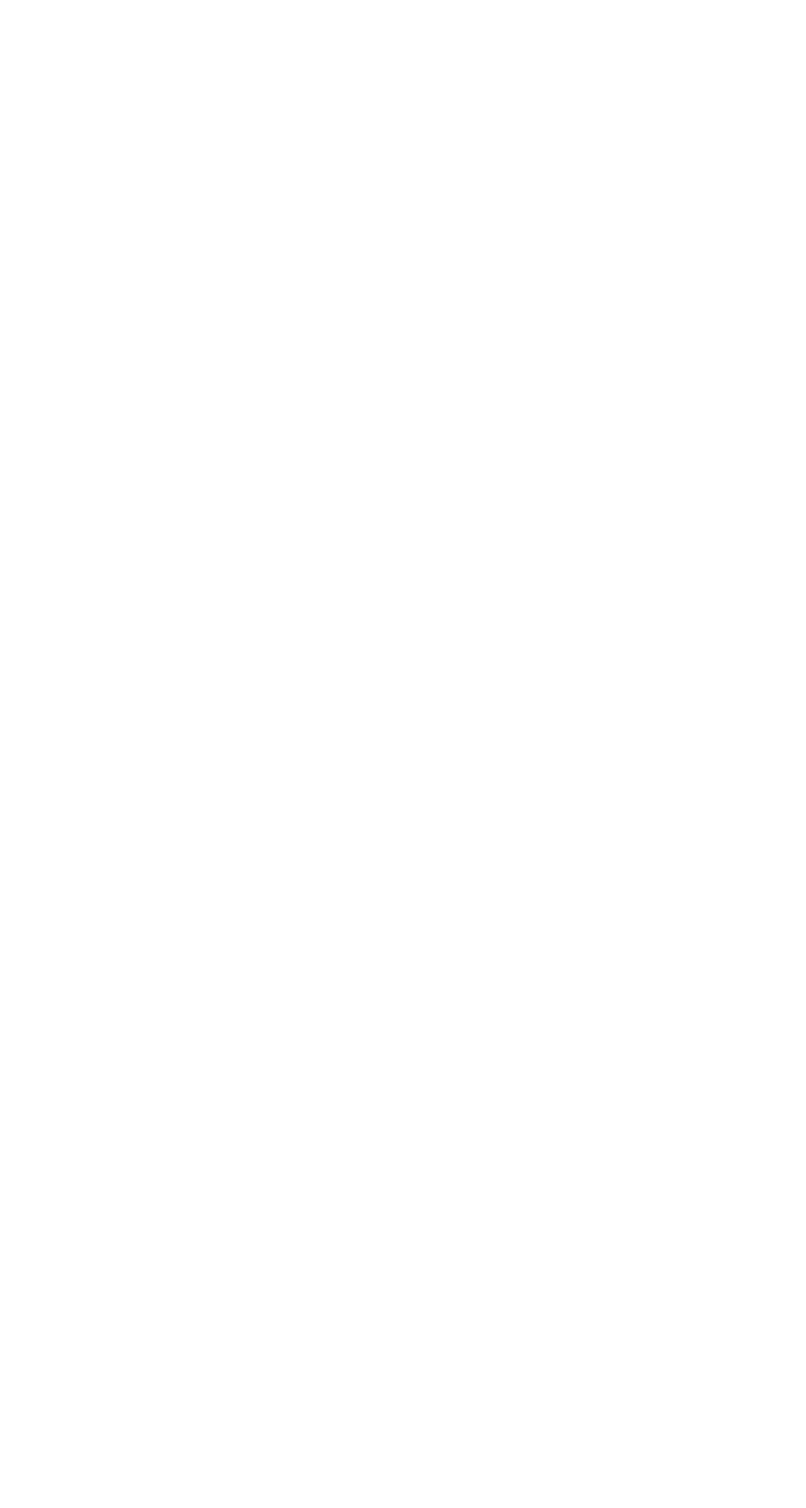
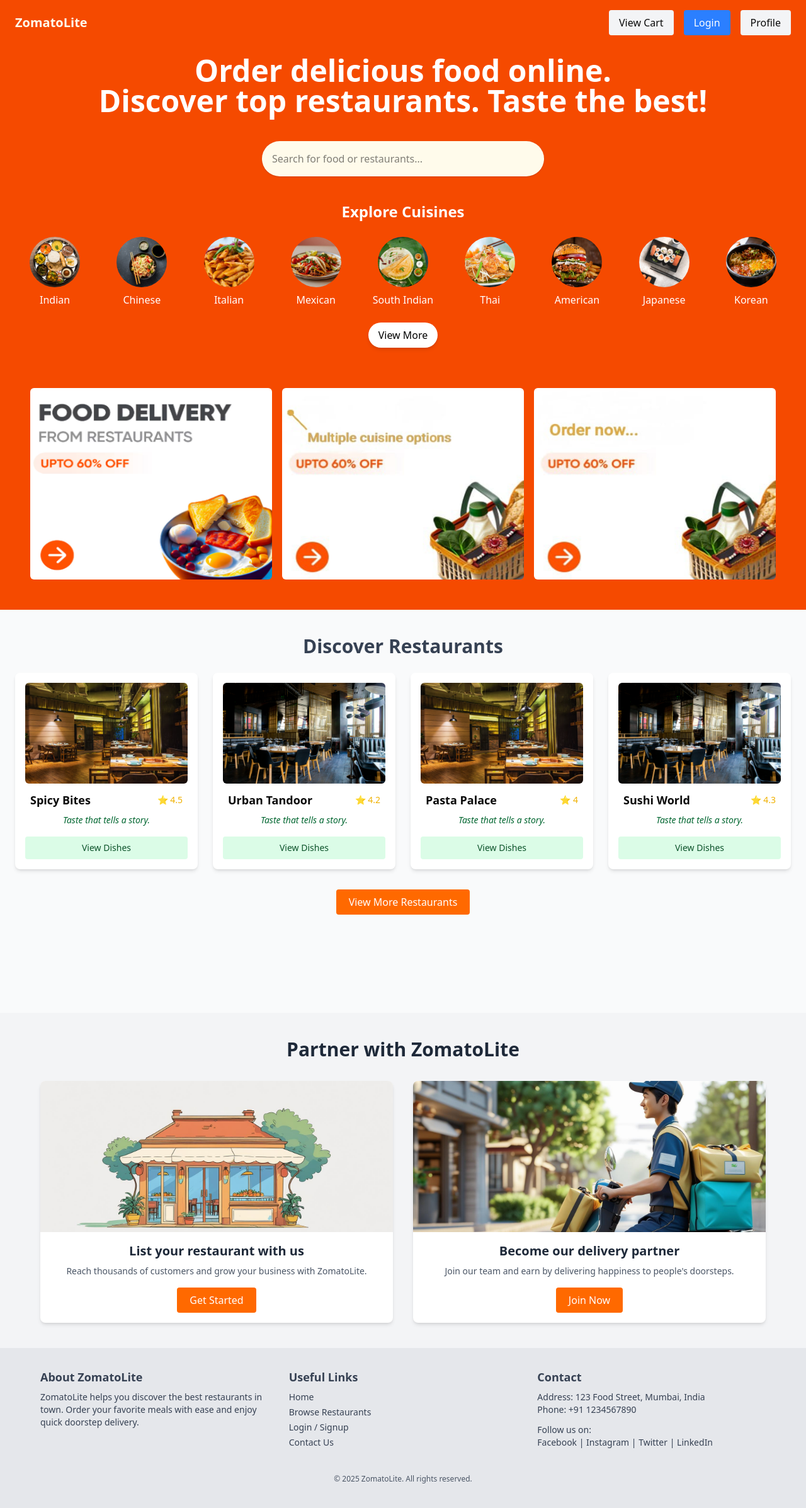
Before and after one commit to PG-DAC-D6-Final-Project/multiCuisineFoodOrderingSystem, a React (Vite) app in the folder Frontend/: page / in a window 1280 px wide. Before the commit this address had no page. Shown: the top 2394 px of the page at 63% size. Before the commit the page ends 800 px from the top, so only its background shows below. Built offline with nearby package versions, Linux system fonts and the light colour scheme.

Commit message:
update links and routes

```diff
--- a/Frontend/src/App.jsx
+++ b/Frontend/src/App.jsx
@@ -1,10 +1,8 @@
-
-import Admin from './pages/admin/admin';
+import Admin from "./pages/admin/admin";
 import "./App.css";
 import RegistrationPage from "./pages/restaurant/Registration";
 import RestaurantDashboard from "./pages/restaurant/Dashboard";
 import { Route, Routes } from "react-router-dom";
-
 
 import { Button } from "./components/ui/button";
 import ShowOrders from "./pages/restaurant/ShowOrders";
@@ -38,7 +36,6 @@ import RegisterDeliveryAgent from "./pages/delivery/RegisterDeliveryPerson";
 
 function App() {
   return (
-
     <>
       <Routes>
         <Route path="/delivery" element={<DeliveryLayout />}>
@@ -49,8 +46,10 @@ function App() {
           <Route path="profile" element={<Profile />} />
           <Route path="register" element={<RegisterDeliveryAgent />} />
         </Route>
+
+        <Route path="" element={<Home />} />
         <Route path="/customer">
-          <Route path="" element={<Home />} />
+          {/* <Route path="" element={<Home />} /> */}
           <Route path="login" element={<Login />} />
           <Route path="register" element={<Register />} />
           <Route path="cart" element={<Cart />} />
@@ -63,6 +62,7 @@ function App() {
           <Route path="viewAllRestaurants" element={<ViewAllRestaurants />} />
           <Route path="checkout" element={<Checkout />} />
         </Route>
+
         <Route path="/restaurant">
           <Route path="Register" element={<RestaurantRegistration />} />
           <Route path="" element={<RegistrationPage />} />
@@ -77,12 +77,11 @@ function App() {
           </Route>
         </Route>
         <Route path="/admin">
-          <Route path="" element={<Admin/>} />
+          <Route path="" element={<Admin />} />
         </Route>
       </Routes>
     </>
   );
-
 }
 
 export default App;
--- a/Frontend/src/components/user/JoinUsOptions.jsx
+++ b/Frontend/src/components/user/JoinUsOptions.jsx
@@ -25,7 +25,7 @@ const JoinUsOptions = () => {
             <p className="text-sm text-gray-600 mb-4">
               Reach thousands of customers and grow your business with ZomatoLite.
             </p>
-            <Link to="/restaurant/signup">
+            <Link to="/restaurant/Register">
               <button className="bg-orange-500 px-5 py-2 rounded hover:bg-orange-600 text-white">
                 Get Started
               </button>
@@ -47,7 +47,7 @@ const JoinUsOptions = () => {
             <p className="text-sm text-gray-600 mb-4">
               Join our team and earn by delivering happiness to people's doorsteps.
             </p>
-            <Link to="/delivery/signup">
+            <Link to="/delivery">
               <button className="bg-orange-500 px-5 py-2 rounded hover:bg-orange-600 text-white">
                 Join Now
               </button>
--- a/Frontend/src/pages/User/Cart.jsx
+++ b/Frontend/src/pages/User/Cart.jsx
@@ -32,7 +32,7 @@ const Cart = () => {
       </table>
 
       <div className="flex gap-4">
-        <Link to="/checkout">
+        <Link to="/customer/checkout">
           <button className="bg-orange-500 text-white px-4 py-2 rounded hover:bg-orange-600">
             Checkout
           </button>
--- a/Frontend/src/pages/User/Checkout.jsx
+++ b/Frontend/src/pages/User/Checkout.jsx
@@ -62,7 +62,7 @@ const Checkout = () => {
         </div>
 
         <div className="flex justify-between mt-6">
-          <Link to="/cart">
+          <Link to="/customer/cart">
             <button className="bg-gray-400 text-white px-4 py-2 rounded hover:bg-gray-500">
               Back
             </button>
--- a/Frontend/src/pages/User/CustomerPastOrders.jsx
+++ b/Frontend/src/pages/User/CustomerPastOrders.jsx
@@ -30,7 +30,7 @@ const CustomerPastOrders = () => {
 
       <div className="mt-6 text-center">
         <button
-          onClick={() => navigate('/profile')}
+          onClick={() => navigate('/customer/profile')}
           className="bg-gray-300 hover:bg-gray-400 text-black px-4 py-2 rounded"
         >
           Back
--- a/Frontend/src/pages/User/CustomerProfile.jsx
+++ b/Frontend/src/pages/User/CustomerProfile.jsx
@@ -30,13 +30,13 @@ const CustomerProfile = () => {
 
       <div className="flex justify-between mt-6">
         <button
-          onClick={() => navigate("/UpdateCustomerProfile")}
+          onClick={() => navigate("/customer/UpdateCustomerProfile")}
           className="bg-orange-500 text-white px-4 py-2 rounded hover:bg-orange-600"
         >
           Update Profile
         </button>
         <button
-          onClick={() => navigate("/CustomerPastOrders")}
+          onClick={() => navigate("/customer/CustomerPastOrders")}
           className="bg-blue-500 text-white px-4 py-2 rounded hover:bg-blue-600"
         >
           View Past Orders
--- a/Frontend/src/pages/User/Home.jsx
+++ b/Frontend/src/pages/User/Home.jsx
@@ -13,17 +13,17 @@ const Home = () => {
         <div className="text-xl font-bold text-amber-50">ZomatoLite</div>
 
         <div className="flex gap-4">
-          <Link to="/cart">
+          <Link to="/customer/cart">
             <button className="bg-gray-100 px-4 py-2 rounded hover:bg-gray-200">
               View Cart
             </button>
           </Link>
-          <Link to="/login">
+          <Link to="/customer/login">
             <button className="bg-blue-500 text-white px-4 py-2 rounded hover:bg-blue-600">
               Login
             </button>
           </Link>
-          <Link to="/profile">
+          <Link to="/customer/profile">
             <button className="bg-gray-100 px-4 py-2 rounded hover:bg-gray-200">
               Profile
             </button>
--- a/Frontend/src/pages/User/Login.jsx
+++ b/Frontend/src/pages/User/Login.jsx
@@ -61,7 +61,7 @@ const Login = () => {
 
         <p className="text-sm text-center mt-4">
           Don't have an account?{" "}
-          <Link to="/register" className="text-blue-600 hover:underline">
+          <Link to="/customer/register" className="text-blue-600 hover:underline">
             Signup
           </Link>
         </p>
--- a/Frontend/src/pages/User/Register.jsx
+++ b/Frontend/src/pages/User/Register.jsx
@@ -70,7 +70,7 @@ const Register = () => {
         </div>
 
         <div className="flex flex-col gap-2 mt-4">
-          <Link to="/login">
+          <Link to="/customer/login">
             <button
               type="submit"
               className="w-full text-white bg-green-700 hover:bg-green-800 focus:ring-4 focus:ring-green-300 font-medium rounded text-sm px-5 py-2.5"
```
